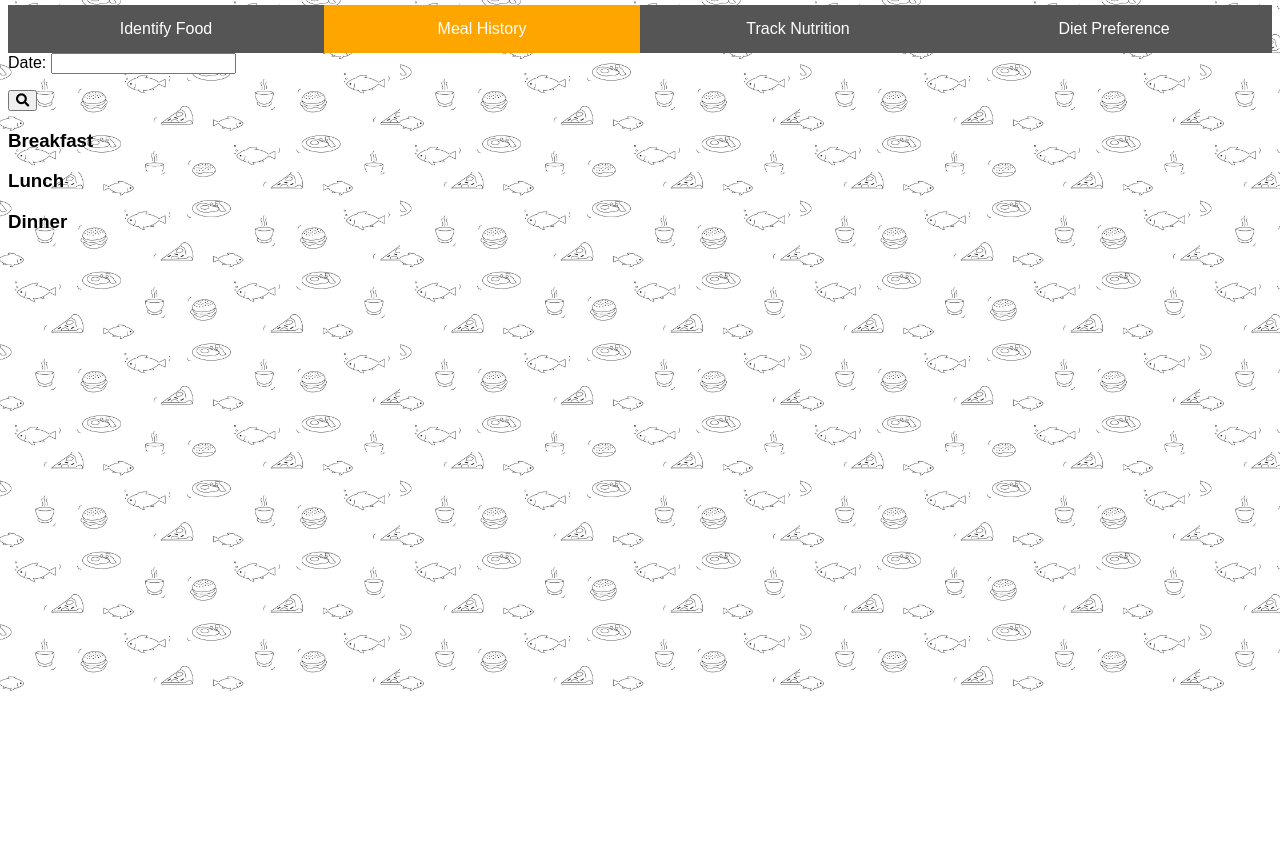
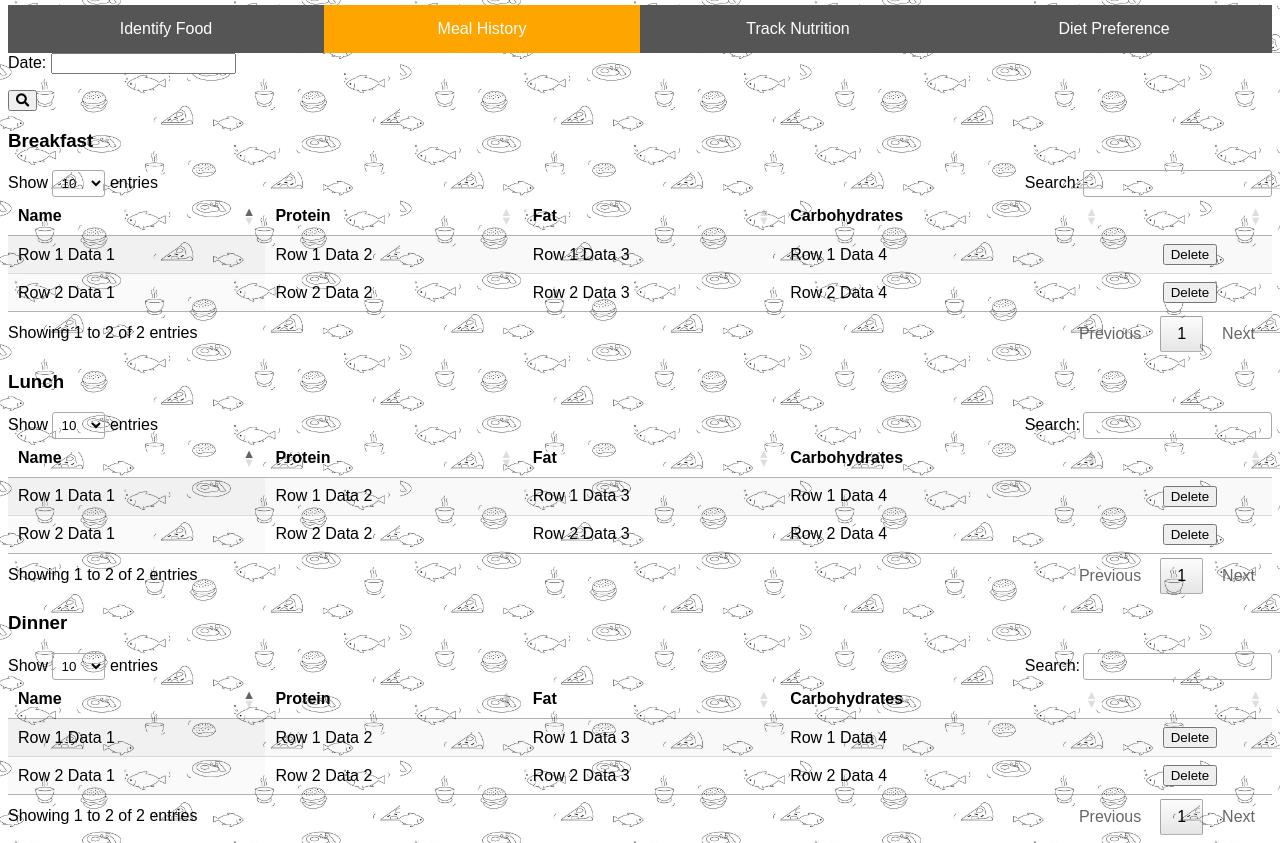
Before and after one commit to dfong1234/BakeOff2, a Flask app: page /history.html in a window 1280 px wide. Shown: the part 108-951 px from the top of the page. Before the commit the page ends 799 px from the top, so only its background shows below. Run offline with Flask 2, Linux system fonts and the light colour scheme; some libraries are stand-ins or nearby versions.

Commit message:
Add Datatable

```diff
--- a/templates/history.html
+++ b/templates/history.html
@@ -12,6 +12,7 @@
         <link rel="stylesheet" href="/static/style.css">
         <link rel="stylesheet" href="https://use.fontawesome.com/releases/v5.11.2/css/all.css">
         <link rel="stylesheet" href="//code.jquery.com/ui/1.12.1/themes/base/jquery-ui.css">
+        <link rel="stylesheet" href="//cdn.datatables.net/1.10.20/css/jquery.dataTables.min.css">
         <title>BakeOff #2 - Meal History</title>
     </head>
 
@@ -32,19 +33,104 @@
             <h3>Breakfast</h3>
             <ul id="b_list" class="food_list">
             </ul>
+            <table id="breakfast_table" class="display">
+            <thead>
+                <tr>
+                    <th>Name</th>
+                    <th>Protein</th>
+                    <th>Fat</th>
+                    <th>Carbohydrates</th>
+                    <th></th>
+
+                </tr>
+            </thead>
+            <tbody>
+                <tr>
+                    <td>Row 1 Data 1</td>
+                    <td>Row 1 Data 2</td>
+                    <td>Row 1 Data 3</td>
+                    <td>Row 1 Data 4</td>
+                    <th></th>
+                </tr>
+                <tr>
+                    <td>Row 2 Data 1</td>
+                    <td>Row 2 Data 2</td>
+                    <td>Row 2 Data 3</td>
+                    <td>Row 2 Data 4</td>
+                    <th></th>
+                </tr>
+            </tbody>
+        </table>
         </div>
 
         <div id="Lunch" class="meal">
             <h3>Lunch</h3>
             <ul id="l_list" class="food_list">
             </ul>
+            <table id="lunch_table" class="display">
+            <thead>
+                <tr>
+                    <th>Name</th>
+                    <th>Protein</th>
+                    <th>Fat</th>
+                    <th>Carbohydrates</th>
+                    <th></th>
+
+                </tr>
+            </thead>
+            <tbody>
+                <tr>
+                    <td>Row 1 Data 1</td>
+                    <td>Row 1 Data 2</td>
+                    <td>Row 1 Data 3</td>
+                    <td>Row 1 Data 4</td>
+                    <th></th>
+                </tr>
+                <tr>
+                    <td>Row 2 Data 1</td>
+                    <td>Row 2 Data 2</td>
+                    <td>Row 2 Data 3</td>
+                    <td>Row 2 Data 4</td>
+                    <th></th>
+                </tr>
+            </tbody>
+        </table>
         </div>
 
         <div id="Dinner" class="meal">
             <h3>Dinner</h3>
             <ul id="d_list" class="food_list">
             </ul>
+            <table id="dinner_table" class="display">
+            <thead>
+                <tr>
+                    <th>Name</th>
+                    <th>Protein</th>
+                    <th>Fat</th>
+                    <th>Carbohydrates</th>
+                    <th></th>
+
+                </tr>
+            </thead>
+            <tbody>
+                <tr>
+                    <td>Row 1 Data 1</td>
+                    <td>Row 1 Data 2</td>
+                    <td>Row 1 Data 3</td>
+                    <td>Row 1 Data 4</td>
+                    <th></th>
+                </tr>
+                <tr>
+                    <td>Row 2 Data 1</td>
+                    <td>Row 2 Data 2</td>
+                    <td>Row 2 Data 3</td>
+                    <td>Row 2 Data 4</td>
+                    <th></th>
+                </tr>
+            </tbody>
+            </table>
         </div>
+
 
 
         <!-- Online library -->
@@ -57,6 +143,33 @@
         } );
         </script>
 
+        <script src="//cdn.datatables.net/1.10.20/js/jquery.dataTables.min.js"></script>
+        <script>
+        $(document).ready( function () {
+            $('#breakfast_table').DataTable({
+                "columnDefs": [ {
+                    "targets": -1,
+                    "data": null,
+                    "defaultContent": "<button type=\"submit\" id=\"b_add_item\">Delete</i></button>"
+                } ]
+            });
+            $('#lunch_table').DataTable({
+                "columnDefs": [ {
+                    "targets": -1,
+                    "data": null,
+                    "defaultContent": "<button type=\"submit\" id=\"b_add_item\">Delete</i></button>"
+                } ]
+            });
+            $('#dinner_table').DataTable({
+                "columnDefs": [ {
+                    "targets": -1,
+                    "data": null,
+                    "defaultContent": "<button type=\"submit\" id=\"b_add_item\">Delete</i></button>"
+                } ]
+            });
+        });
+        </script>
+
         <!-- Project-specific Library -->
         <script type="text/javascript" src="/static/bakeoff2.main.js"></script>
         <script type="text/javascript" src="/static/bakeoff2.history.js"></script>
```
